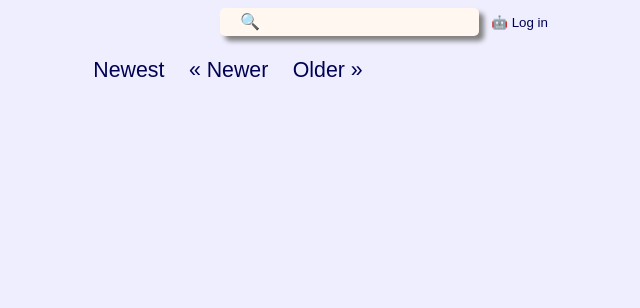
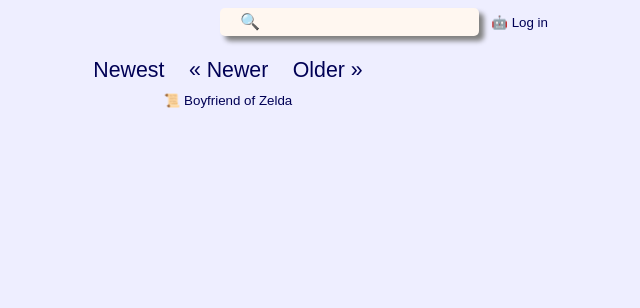
Before and after one commit to nfd/boyfriend-of-zelda, a Python web app: template templates/latest.html in a window 1280 px wide. Shown: the top 308 px of the page, without its empty margins (100-740 px from the left). Run offline with Jinja, Linux system fonts and the light colour scheme; the template is opened without the code that fills it, so the values that code supplies are empty.

Commit message:
Add link to source code

```diff
--- a/static/style.css
+++ b/static/style.css
@@ -235,3 +235,20 @@ div.log_in {
 	border-radius: 5px;
 	display: none;
 }
+
+div.aboutcode {
+	width: 40em;
+	text-align: center;
+}
+
+div.aboutcode a {
+	font-size: smaller;
+	text-decoration: none;
+	color: #005;
+}
+
+div.aboutcode a:visited {
+	font-size: smaller;
+	text-decoration: none;
+	color: #005;
+}
--- a/templates/latest.html
+++ b/templates/latest.html
@@ -7,7 +7,7 @@
     <form><input class="control" name="search" type="text" id="id_search" {% if search %} value="{{ search }}" {% endif %} placeholder="&#x1f50d;"></form>
     <span class="user">
       {% if current_user.is_authenticated %}
-      <a class="a_user_control" href="{% if is_private_user_page %}{{ url_for('show_api_key') }}{% else %}{{ url_for('index_for_user', username=current_user.username) }}{% endif %}">&#x1F9D1;</a>
+        <a class="a_user_control" href="{% if is_private_user_page %}{{ url_for('show_api_key') }}{% else %}{{ url_for('index_for_user', username=current_user.username) }}{% endif %}">&#x1F9D1;</a>
       {% else %}
         <a id="id_a_log_in" class="a_user_control" href="#">&#x1F916; Log in</a>
       {% endif %}
@@ -91,5 +91,8 @@
   {% endif %}
     <a class="pagination" href="?start={{ next_start }}{% if search %}&search={{ search }}{% endif %}">Older &raquo;</a>
 </div>
+<div class="aboutcode">
+    <a href="https://github.com/nfd/boyfriend-of-zelda">&#x1F4DC; Boyfriend of Zelda </a>
+</div>
 
 {% endblock %}
```
